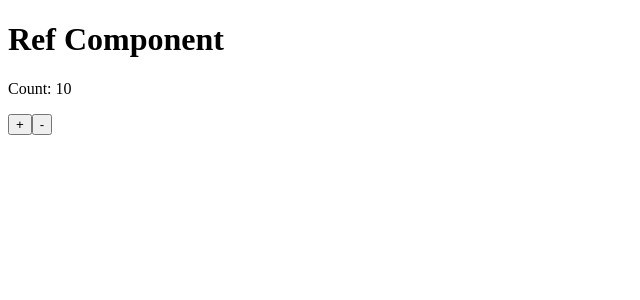
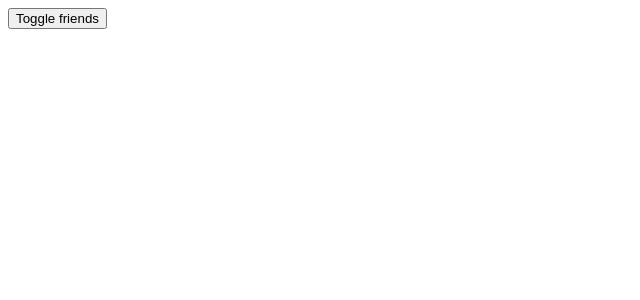
Before and after one commit to nehaumbre/vueP, a Vue app in the folder vue-project/: page / in a window 1280 px wide. Shown: the top 300 px of the page, without its empty margins (0-640 px from the left). Built offline with nearby package versions, Linux system fonts and the light colour scheme.

Commit message:
Async Component
Signed-off-by: nehaumbre <nehaumbre28@gmail.com>

```diff
--- a/vue-project/src/App.vue
+++ b/vue-project/src/App.vue
@@ -90,7 +90,8 @@
 //     releaseDate: '1994-09-23'
 //   }
 // ])
-import RefComponent from './components/Tempref/RefComponent.vue';
+// import RefComponent from './components/Tempref/RefComponent.vue';
+import ToggleFriends from './components/Async/ToggleFriends.vue';
 </script>
 
 <template>
@@ -148,7 +149,8 @@ import RefComponent from './components/Tempref/RefComponent.vue';
   <hr>
   <ReactiveObjWatcher/> -->
   <!-- <TempRef/> -->
-  <RefComponent/>
+  <!-- <RefComponent/> -->
+  <ToggleFriends/>
 </template>
 
 <style scoped></style>
--- /dev/null
+++ b/vue-project/src/components/Async/RenderFriends.vue
@@ -0,0 +1,7 @@
+<script setup>
+import {ref} from 'vue';
+const friends = ref(['alex','john','jordan','Kim','sarah'])
+</script>
+<template>
+    <h3 v-for="(friend,i) in friends" :key="i">{{ friend }}</h3>
+</template>
--- /dev/null
+++ b/vue-project/src/components/Async/ToggleFriends.vue
@@ -0,0 +1,12 @@
+<script setup>
+// import RenderFriends from './RenderFriends.vue';
+const RenderFriends = defineAsyncComponent(()=> import('./RenderFriends.vue'))
+import {ref, defineAsyncComponent} from 'vue';
+let showFriends = ref(false)
+
+const toggleFriends = ()=> showFriends.value =! showFriends.value
+</script>
+<template>
+    <div v-if="showFriends"><RenderFriends/></div>
+    <button @click="toggleFriends">Toggle friends</button>
+</template>
```
